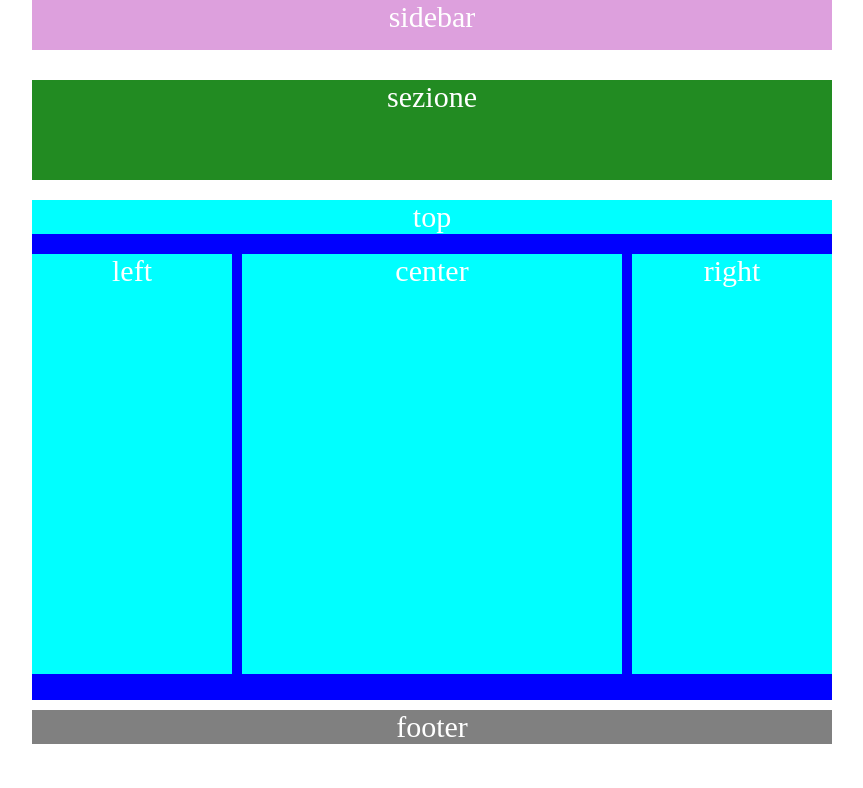
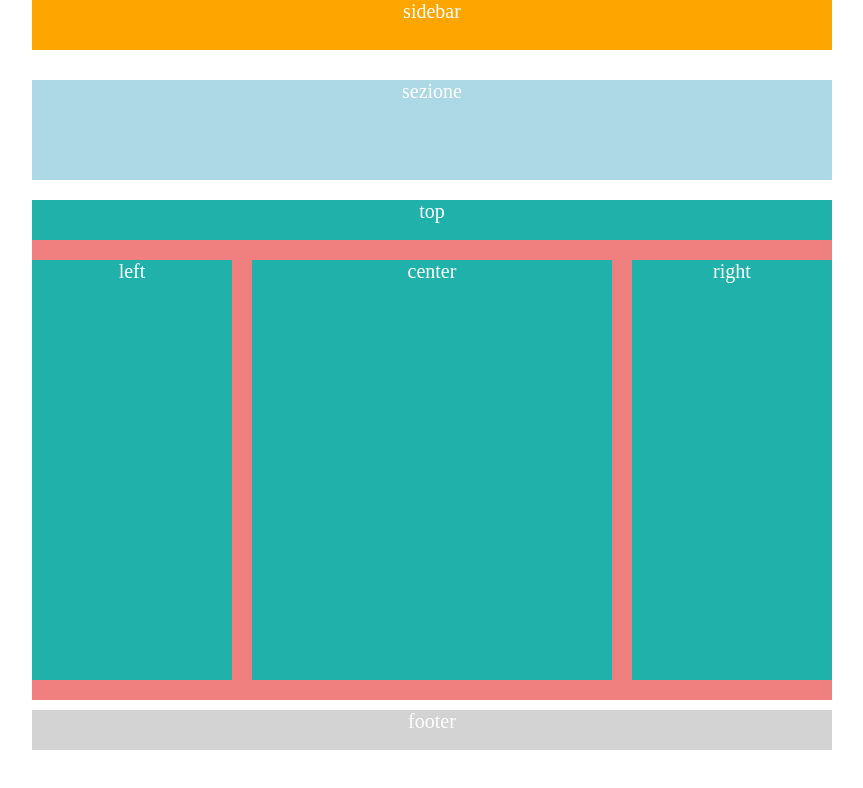
Before and after one commit to Simone-De-Santis/htmlcss-struttura-wp, a plain HTML site: page index.html in a window 1280 px wide. Shown: the whole page, without its empty margins (208-1071 px from the left). Drawn offline with Linux system fonts and the light colour scheme.

Commit message:
esercizio corretto

```diff
--- a/index.html
+++ b/index.html
@@ -11,7 +11,7 @@
 </head>
 
 <body>
-    <div class="containre">
+    <div class="conteinre">
         <header class="header-sairbar">sidebar</header>
         <section class="section">sezione</section>
         <main class="main-section clearfix">
--- a/style/style.css
+++ b/style/style.css
@@ -4,9 +4,9 @@
     box-sizing: border-box;
     color: white;
     text-align: center;
-    font-size: 30px;
+    font-size: 20px;
 }
-.containre{
+.conteinre{
     max-width: 800px;
     margin: 0 auto;
 }
@@ -18,25 +18,23 @@
     display: table;
     clear: both;
 }
-
-
 .header-sairbar{
     height: 50px;
-    background-color: plum;
+    background-color: orange;
     margin-bottom: 30px;
 }
 .section{
     height: 100px;
-    background-color: forestgreen;
+    background-color: lightblue;
     margin-bottom: 20px;
 }
 .main-section{
-    background-color: blue;
+    background-color: lightcoral;
     height: 500px;
     width: 800px;
 }
 .table{
-    background-color: aqua;
+    background-color: lightseagreen;
 }
 .left , .center , .right{
      height: calc(100% - 80px);
@@ -44,17 +42,19 @@
 
 .top{
     margin-bottom: 20px;
+    height: 40px;
 }
 .left , .right{
     width: 25%;
 }
 .center{
-    margin: 0 10px;
-    width: calc(50% - 20px);
+    margin: 0 20px;
+    width: calc(50% - 40px);
 
 }
 footer{
     margin-top: 10px;
-    background-color: grey;
+    background-color: lightgray;
+    height: 40px;
 
 }
```
